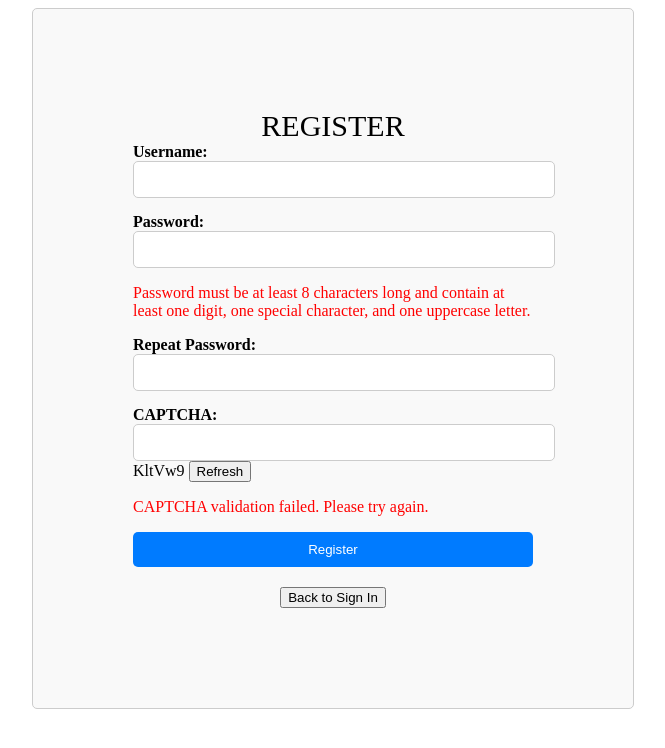
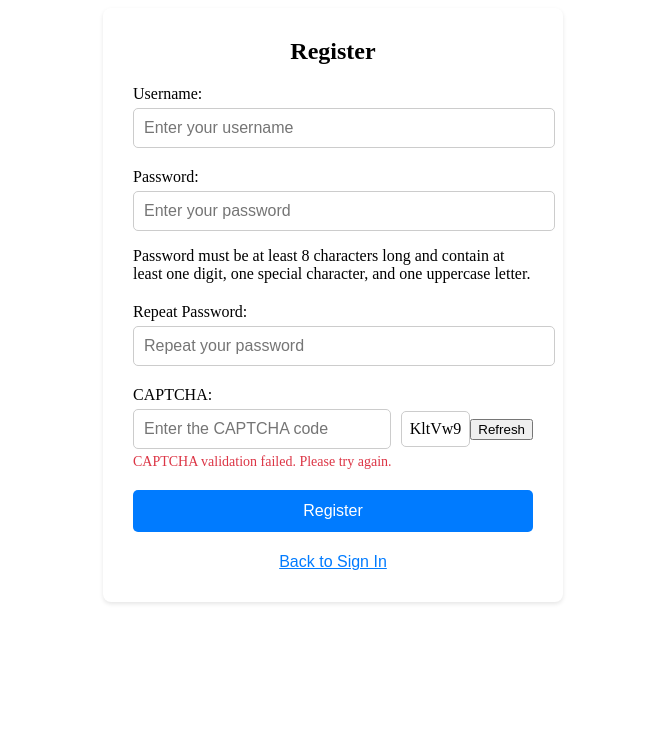
Before and after one commit to bekang11/Music-Web, a SvelteKit app in the folder frontend/: page /signup in a window 1280 px wide. Shown: the top 748 px of the page, without its empty margins (307-972 px from the left). Built offline with nearby package versions, Linux system fonts and the light colour scheme.

Commit message:
Page Music can run

```diff
--- a/frontend/src/lib/stores/musicData.ts
+++ b/frontend/src/lib/stores/musicData.ts
@@ -5,6 +5,8 @@ export interface MusicTrack  {
     title: string;
     artist: string;
     status: string;
+    updateTitle: string;
+    updateArtist: string;
 };
 
 export const musicData = writable<MusicTrack[] | null>(null);
--- a/frontend/src/routes/signin/+page.svelte
+++ b/frontend/src/routes/signin/+page.svelte
@@ -28,7 +28,7 @@
       return;
     }
     try {
-      const response = await fetch('http://localhost:3000/auth/signin', {
+      const response = await fetch(`http://localhost:3000/auth/signin`, {
         method: 'POST',
         mode: 'cors',
         headers: {
@@ -65,50 +65,55 @@
   <form on:submit|preventDefault={handleSubmit}>
     <div class="form-group">
       <label for="username">Username:</label>
-      <input type="text" id="username" required bind:value={username} autocomplete="username">
+      <input type="text" id="username" required bind:value={username} autocomplete="username" placeholder="Enter your username">
     </div>
     <div class="form-group">
       <label for="password">Password:</label>
-      <input type="password" id="password" required bind:value={password} autocomplete="current-password">
+      <input type="password" id="password" required bind:value={password} autocomplete="current-password" placeholder="Enter your password">
     </div>
     <div class="form-group">
       <label for="captcha">CAPTCHA:</label>
-      <input type="text" id="captcha" bind:value={userInput} required>
-      <span>{$captchaCode}</span>
-      <button type="button" on:click={refreshCaptcha}>Refresh</button>
-    {#if userInput !== $captchaCode}
-      <p>CAPTCHA validation failed. Please try again.</p>
-    {/if}
-    <button id="loginButton" type="submit" >Sign In</button>
+      <div class="captcha-input">
+        <input type="text" id="captcha" bind:value={userInput} required placeholder="Enter the CAPTCHA code">
+        <span class="captcha-code">{$captchaCode}</span>
+        <button type="button" on:click={refreshCaptcha}>Refresh</button>
+      </div>
+      {#if userInput !== $captchaCode}
+        <p class="error-message">CAPTCHA validation failed. Please try again.</p>
+      {/if}
+    </div>
+    <button id="loginButton" type="submit">Sign In</button>
   </form>
   <div class="signup-link">
-    <button on:click={() => window.location.href = '/signup'}>Don't have an account?</button>
+    <button on:click={() => window.location.href = '/signup'}>Don't have an account? Sign Up</button>
   </div>
 </div>
 
 <style>
-
   .signin-container {
     max-width: 400px;
     margin: 0 auto;
-    padding: 50px;
-    border: 1px solid #ccc;
-    border-radius: 5px;
-    background-color: #f9f9f9;
+    padding: 30px;
+    border-radius: 8px;
+    background-color: #fff;
+    box-shadow: 0 2px 4px rgba(0, 0, 0, 0.1);
   }
 
   .container {
-  font-size: 30px;
-  text-transform: uppercase;
-  text-align: center;
+    font-size: 24px;
+    font-weight: bold;
+    text-align: center;
+    margin-bottom: 20px;
   }
 
   .form-group {
-    margin-bottom: 15px;
+    margin-bottom: 20px;
   }
 
   label {
-    font-weight: bold;
+    display: block;
+    font-size: 16px;
+    margin-bottom: 5px;
   }
 
   input[type="text"],
@@ -117,16 +122,32 @@
     padding: 10px;
     border: 1px solid #ccc;
     border-radius: 5px;
+    font-size: 16px;
+  }
+
+  .captcha-input {
+    display: flex;
+    align-items: center;
+  }
+
+  .captcha-code {
+    margin-left: 10px;
+    padding: 8px;
+    border: 1px solid #ccc;
+    border-radius: 5px;
+    font-size: 16px;
   }
 
   button[type="submit"] {
     width: 100%;
-    padding: 10px;
+    padding: 12px;
     border: none;
     border-radius: 5px;
     background-color: #007bff;
     color: #fff;
+    font-size: 16px;
     cursor: pointer;
+    transition: background-color 0.3s;
   }
 
   button[type="submit"]:hover {
@@ -135,9 +156,27 @@
 
   .signup-link {
     text-align: center;
-    margin-top: 15px;
+    margin-top: 20px;
+    font-size: 16px;
+  }
+
+  .signup-link button {
+    background: none;
+    border: none;
+    color: #007bff;
+    cursor: pointer;
     text-decoration: underline;
-    color: #007bff;
-    text-decoration: none;
+    font-size: 16px;
+    transition: color 0.3s;
+  }
+
+  .signup-link button:hover {
+    color: #0056b3;
+  }
+
+  .error-message {
+    color: #dc3545;
+    font-size: 14px;
+    margin-top: 5px;
   }
 </style>
--- a/frontend/src/routes/signup/+page.svelte
+++ b/frontend/src/routes/signup/+page.svelte
@@ -27,7 +27,7 @@
       return;
     }
     try {
-      const response = await fetch('http://localhost:3000/auth/signup', {
+      const response = await fetch(`http://localhost:3000/auth/signup`, {
         method: 'POST',
         mode: 'cors',
         headers: {
@@ -74,30 +74,33 @@ function checkPasswordStrength() {
   <form on:submit|preventDefault={handleSubmit}>
     <div class="form-group">
       <label for="username">Username:</label>
-      <input type="text" id="username" bind:value={username} required>
+      <input type="text" id="username" bind:value={username} required placeholder="Enter your username">
     </div>
     <div class="form-group">
       <label for="password">Password:</label>
-      <input type="password" id="password" bind:value={password} required>
-    </div>
+      <input type="password" id="password" bind:value={password} required placeholder="Enter your password">
       {#if $passwordStrength === 'Weak'}
         <p>Password must be at least 8 characters long and contain at least one digit, one special character, and one uppercase letter.</p>
       {/if}
+    </div>
     <div class="form-group">
       <label for="repeatPassword">Repeat Password:</label>
-      <input type="password" id="repeatPassword" bind:value={repeatPassword} required>
-    </div>
+      <input type="password" id="repeatPassword" bind:value={repeatPassword} required placeholder="Repeat your password">
       {#if password !== repeatPassword}
         <p>Passwords do not match. Please try again.</p>
       {/if}
+    </div>
     <div class="form-group">
       <label for="captcha">CAPTCHA:</label>
-      <input type="text" id="captcha" bind:value={userInput} required>
-      <span>{$captchaCode}</span>
+      <div class="captcha-input">
+        <input type="text" id="captcha" bind:value={userInput} required placeholder="Enter the CAPTCHA code">
+        <span class="captcha-code">{$captchaCode}</span>
         <button type="button" on:click={refreshCaptcha}>Refresh</button>
+      </div>
       {#if userInput !== $captchaCode}
-      <p>CAPTCHA validation failed. Please try again.</p>
+        <p class="error-message">CAPTCHA validation failed. Please try again.</p>
       {/if}
+    </div>
     <button type="submit">Register</button>
   </form>
   <div class="back-to-signin">
@@ -105,33 +108,31 @@ function checkPasswordStrength() {
   </div>
 </div>
 
-<style lang="css">
+<style>
   .signup-container {
     max-width: 400px;
     margin: 0 auto;
-  padding: 100px;
-  border: 1px solid #ccc;
-  border-radius: 5px;
-  background-color: #f9f9f9;
+    padding: 30px;
+    border-radius: 8px;
+    background-color: #fff;
+    box-shadow: 0 2px 4px rgba(0, 0, 0, 0.1);
   }
+
   .container {
-  font-size: 30px;
-  text-transform: uppercase;
+    font-size: 24px;
+    font-weight: bold;
     text-align: center;
-
+    margin-bottom: 20px;
   }
 
   .form-group {
-  margin-bottom: 15px;
-}
-
-.back-to-signin {
-    margin-top: 20px;
-    text-align: center;
+    margin-bottom: 20px;
   }
 
   label {
-  font-weight: bold;
+    display: block;
+    font-size: 16px;
+    margin-bottom: 5px;
   }
 
   input[type="text"],
@@ -140,23 +141,60 @@ input[type="password"] {
     padding: 10px;
     border: 1px solid #ccc;
     border-radius: 5px;
+    font-size: 16px;
+  }
+
+  .captcha-input {
+    display: flex;
+    align-items: center;
+  }
+
+  .captcha-code {
+    margin-left: 10px;
+    padding: 8px;
+    border: 1px solid #ccc;
+    border-radius: 5px;
+    font-size: 16px;
   }
 
   button[type="submit"] {
     width: 100%;
-  padding: 10px;
+    padding: 12px;
     border: none;
     border-radius: 5px;
     background-color: #007bff;
     color: #fff;
+    font-size: 16px;
     cursor: pointer;
+    transition: background-color 0.3s;
   }
 
   button[type="submit"]:hover {
     background-color: #0056b3;
   }
 
-p {
-  color: red;
+  .back-to-signin {
+    text-align: center;
+    margin-top: 20px;
+  }
+
+  .back-to-signin button {
+    background: none;
+    border: none;
+    color: #007bff;
+    cursor: pointer;
+    text-decoration: underline;
+    font-size: 16px;
+    transition: color 0.3s;
+  }
+
+  .back-to-signin button:hover {
+    color: #0056b3;
+  }
+
+  .error-message {
+    color: #dc3545;
+    font-size: 14px;
+    margin-top: 5px;
   }
 </style>
```
Also changed, not shown: frontend/src/routes/music/+page.svelte (+147 -64 lines). Lines whose indentation alone changed are shown as unchanged.
